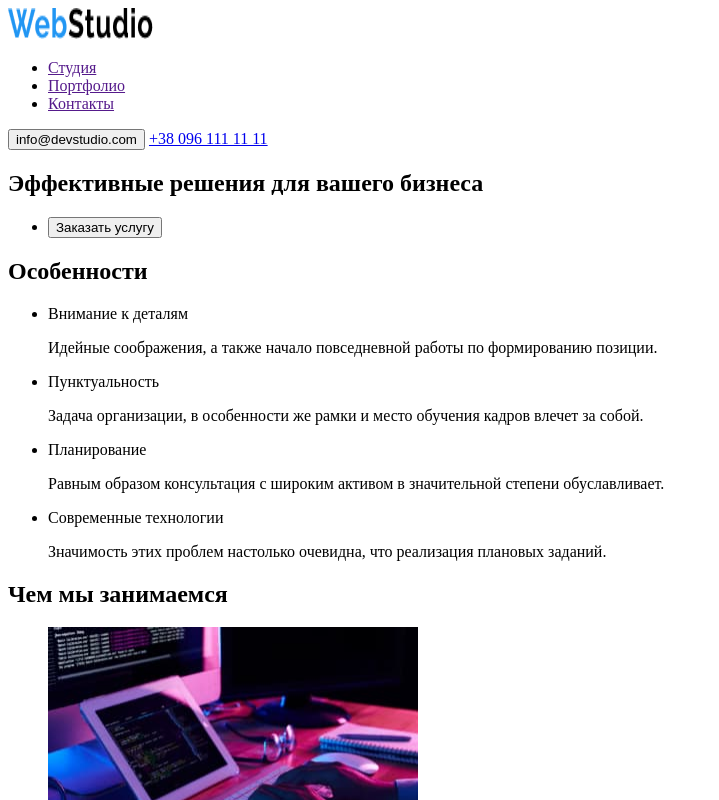
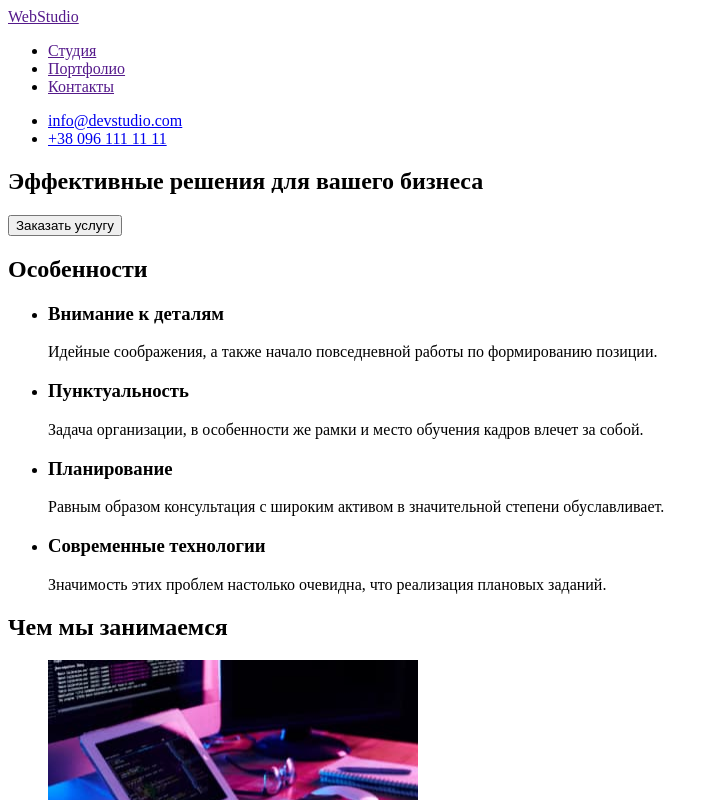
Before and after one commit to YuraYura1980/goit-markup-hw-01, a plain HTML site: page index.html in a window 1280 px wide. Shown: the top 800 px of the page, without its empty margins (0-719 px from the left). Drawn offline with Linux system fonts and the light colour scheme.

Commit message:
error correction

```diff
--- a/index.html
+++ b/index.html
@@ -1,5 +1,5 @@
 <!DOCTYPE html>
-<html lang="en">
+<html lang="ru">
   <head>
     <meta charset="UTF-8" />
     <meta http-equiv="X-UA-Compatible" content="IE=edge" />
@@ -9,15 +9,8 @@
   <body>
     <!-- Секция верхняя линия -->
     <header>
-      <a href="">
-        <img
-          src="png/WebStudio.png"
-          alt="studio logo "
-          width="145"
-          height="31"
-        />
-      </a>
       <nav>
+        <a href="">WebStudio</a>
         <ul>
           <li>
             <a href="">Студия </a>
@@ -30,45 +23,49 @@
           </li>
         </ul>
       </nav>
-      <div>
-        <button type="button">info@devstudio.com</button>
-        <a href="tel:+380961111111">+38 096 111 11 11</a>
-      </div>
+      <ul>
+        <li><a href="mailto:info@devstudio.com">info@devstudio.com</a></li>
+        <li><a href="tel:+380961111111">+38 096 111 11 11</a></li>
+      </ul>
     </header>
     <main>
       <!-- Секция шапка -->
       <section>
         <h1 lang="ru">Эффективные решения для вашего бизнеса</h1>
-        <ul>
-          <li>
-            <button type="button">Заказать услугу</button>
-          </li>
-        </ul>
+        <button type="button">Заказать услугу</button>
       </section>
 
       <!-- Секция особенности -->
       <section>
-        <h2 lang="ru">Особенности</h2>
+        <h2>Особенности</h2>
         <ul>
           <li>
-            <p lang="ru">Внимание к деталям</p>
-            Идейные соображения, а также начало повседневной работы по
-            формированию позиции.
+            <h3>Внимание к деталям</h3>
+            <p>
+              Идейные соображения, а также начало повседневной работы по
+              формированию позиции.
+            </p>
           </li>
           <li>
-            <p lang="ru">Пунктуальность</p>
-            Задача организации, в особенности же рамки и место обучения кадров
-            влечет за собой.
+            <h3>Пунктуальность</h3>
+            <p>
+              Задача организации, в особенности же рамки и место обучения кадров
+              влечет за собой.
+            </p>
           </li>
           <li>
-            <p lang="ru">Планирование</p>
-            Равным образом консультация с широким активом в значительной степени
-            обуславливает.
+            <h3>Планирование</h3>
+            <p>
+              Равным образом консультация с широким активом в значительной
+              степени обуславливает.
+            </p>
           </li>
           <li>
-            <p lang="ru">Современные технологии</p>
-            Значимость этих проблем настолько очевидна, что реализация плановых
-            заданий.
+            <h3>Современные технологии</h3>
+            <p>
+              Значимость этих проблем настолько очевидна, что реализация
+              плановых заданий.
+            </p>
           </li>
         </ul>
       </section>
@@ -153,14 +150,7 @@
 
       <!-- Подвал -->
       <footer>
-        <a href="">
-          <img
-            src="png/WebStudio.png"
-            alt="studio logo "
-            width="145"
-            height="31"
-          />
-        </a>
+        <a href="">WebStudio</a>
         <address>
           <ul>
             <li>
```
Also changed, not shown: png/WebStudio.png (deleted).
